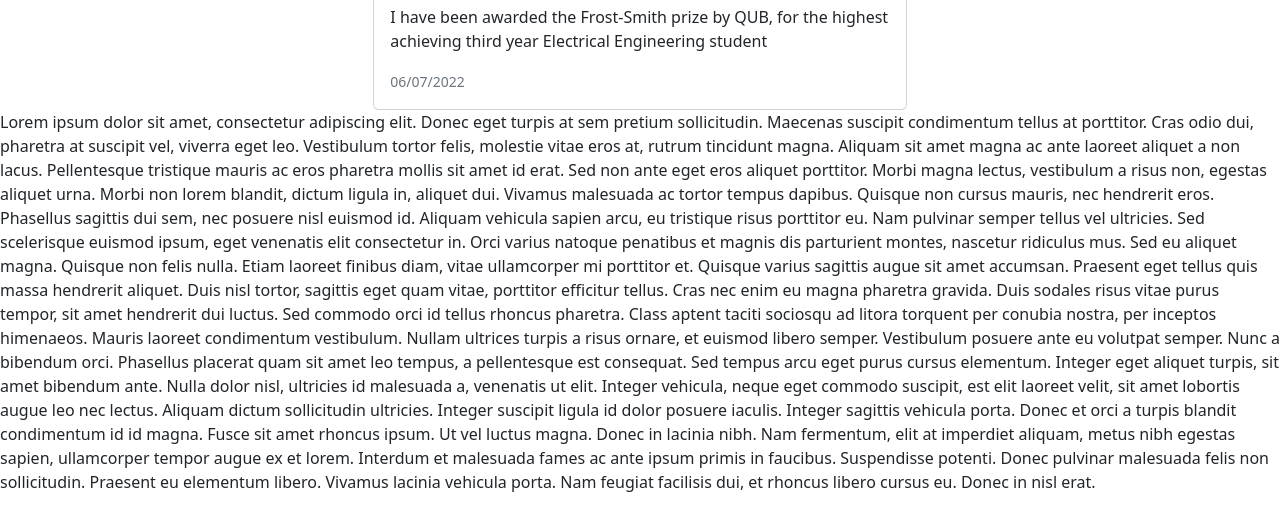
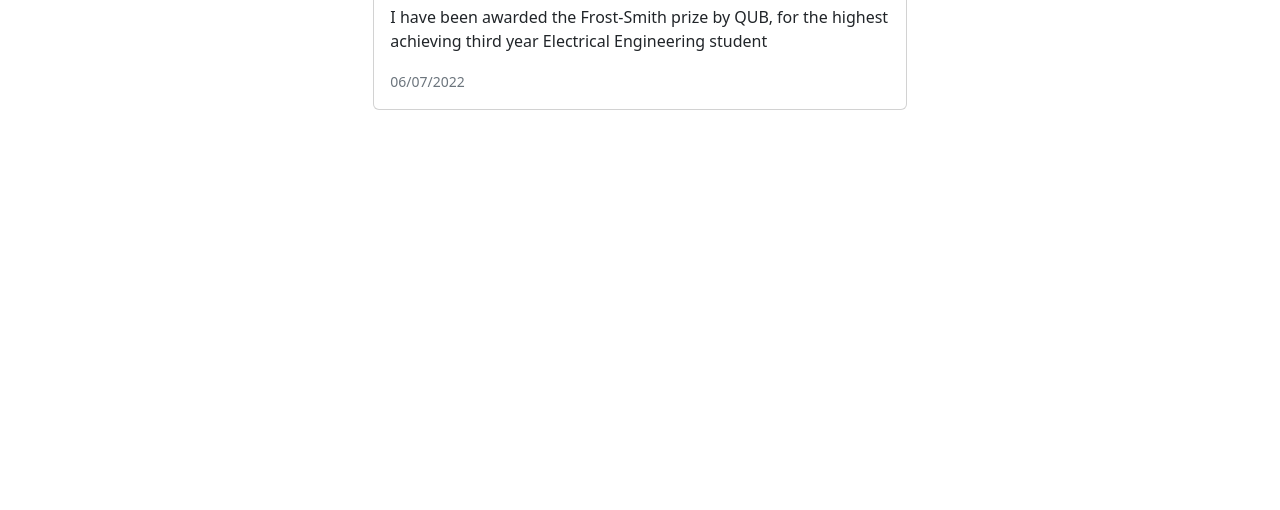
Before and after one commit to M0Rawe/PortfolioSite, a plain HTML site: page index.html in a window 1280 px wide. Shown: the part 632-1142 px from the top of the page. After the commit the page ends 800 px from the top, so only its background shows below. Drawn offline with nearby package versions, Linux system fonts and the light colour scheme.

Commit message:
Removed scroll test text

```diff
--- a/index.html
+++ b/index.html
@@ -79,17 +79,6 @@
     <p class="card-text"><small class="text-muted">06/07/2022</small></p>
   </div>
 </div>
-<p>
-
-  Lorem ipsum dolor sit amet, consectetur adipiscing elit. Donec eget turpis at sem pretium sollicitudin. Maecenas suscipit condimentum tellus at porttitor. Cras odio dui, pharetra at suscipit vel, viverra eget leo. Vestibulum tortor felis, molestie vitae eros at, rutrum tincidunt magna. Aliquam sit amet magna ac ante laoreet aliquet a non lacus. Pellentesque tristique mauris ac eros pharetra mollis sit amet id erat. Sed non ante eget eros aliquet porttitor. Morbi magna lectus, vestibulum a risus non, egestas aliquet urna. Morbi non lorem blandit, dictum ligula in, aliquet dui.
-
-  Vivamus malesuada ac tortor tempus dapibus. Quisque non cursus mauris, nec hendrerit eros. Phasellus sagittis dui sem, nec posuere nisl euismod id. Aliquam vehicula sapien arcu, eu tristique risus porttitor eu. Nam pulvinar semper tellus vel ultricies. Sed scelerisque euismod ipsum, eget venenatis elit consectetur in. Orci varius natoque penatibus et magnis dis parturient montes, nascetur ridiculus mus. Sed eu aliquet magna. Quisque non felis nulla. Etiam laoreet finibus diam, vitae ullamcorper mi porttitor et. Quisque varius sagittis augue sit amet accumsan. Praesent eget tellus quis massa hendrerit aliquet. Duis nisl tortor, sagittis eget quam vitae, porttitor efficitur tellus. Cras nec enim eu magna pharetra gravida. Duis sodales risus vitae purus tempor, sit amet hendrerit dui luctus. Sed commodo orci id tellus rhoncus pharetra.
-
-  Class aptent taciti sociosqu ad litora torquent per conubia nostra, per inceptos himenaeos. Mauris laoreet condimentum vestibulum. Nullam ultrices turpis a risus ornare, et euismod libero semper. Vestibulum posuere ante eu volutpat semper. Nunc a bibendum orci. Phasellus placerat quam sit amet leo tempus, a pellentesque est consequat. Sed tempus arcu eget purus cursus elementum. Integer eget aliquet turpis, sit amet bibendum ante. Nulla dolor nisl, ultricies id malesuada a, venenatis ut elit.
-
-  Integer vehicula, neque eget commodo suscipit, est elit laoreet velit, sit amet lobortis augue leo nec lectus. Aliquam dictum sollicitudin ultricies. Integer suscipit ligula id dolor posuere iaculis. Integer sagittis vehicula porta. Donec et orci a turpis blandit condimentum id id magna. Fusce sit amet rhoncus ipsum. Ut vel luctus magna. Donec in lacinia nibh. Nam fermentum, elit at imperdiet aliquam, metus nibh egestas sapien, ullamcorper tempor augue ex et lorem.
-
-  Interdum et malesuada fames ac ante ipsum primis in faucibus. Suspendisse potenti. Donec pulvinar malesuada felis non sollicitudin. Praesent eu elementum libero. Vivamus lacinia vehicula porta. Nam feugiat facilisis dui, et rhoncus libero cursus eu. Donec in nisl erat. </p>
     <script src="https://cdn.jsdelivr.net/npm/bootstrap@5.2.0/dist/js/bootstrap.bundle.min.js" integrity="sha384-A3rJD856KowSb7dwlZdYEkO39Gagi7vIsF0jrRAoQmDKKtQBHUuLZ9AsSv4jD4Xa" crossorigin="anonymous"></script>
     <script src="https://cdn.jsdelivr.net/npm/@popperjs/core@2.11.5/dist/umd/popper.min.js" integrity="sha384-Xe+8cL9oJa6tN/veChSP7q+mnSPaj5Bcu9mPX5F5xIGE0DVittaqT5lorf0EI7Vk" crossorigin="anonymous"></script>
   </body>
```
